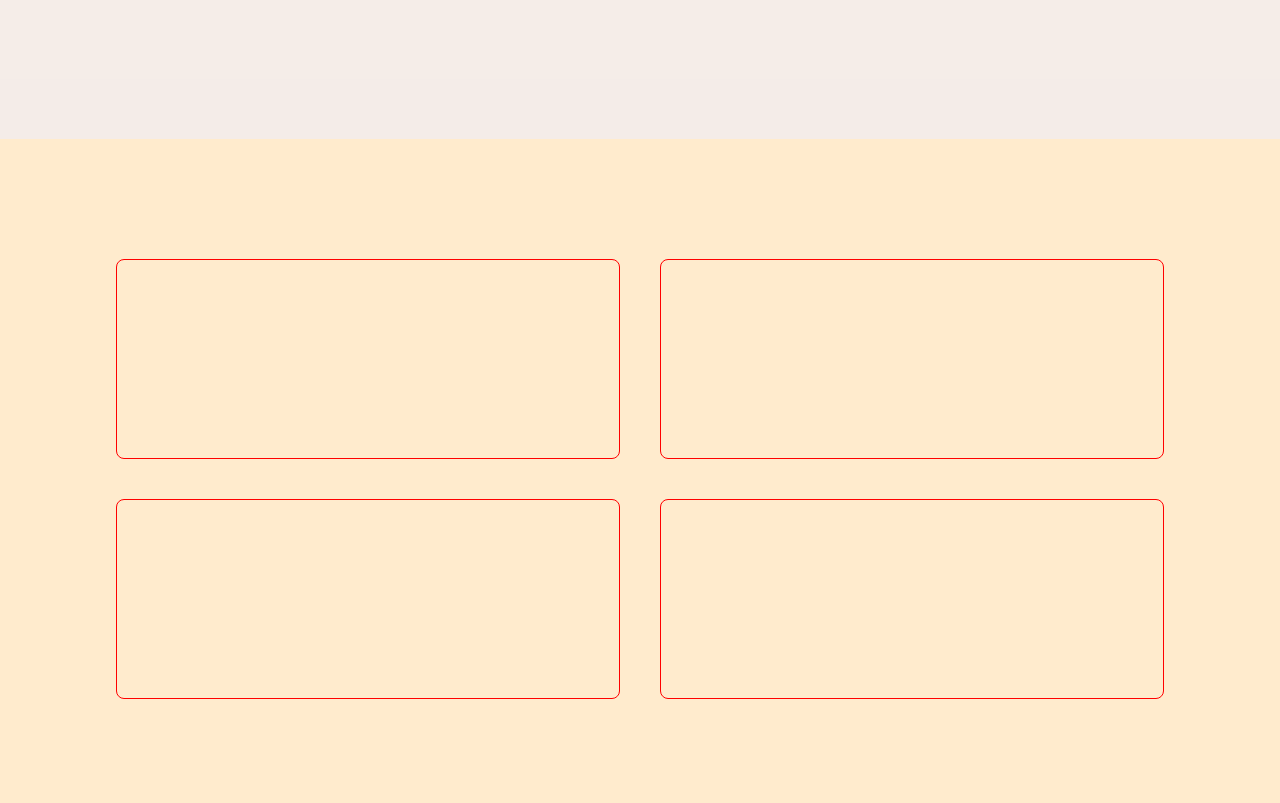
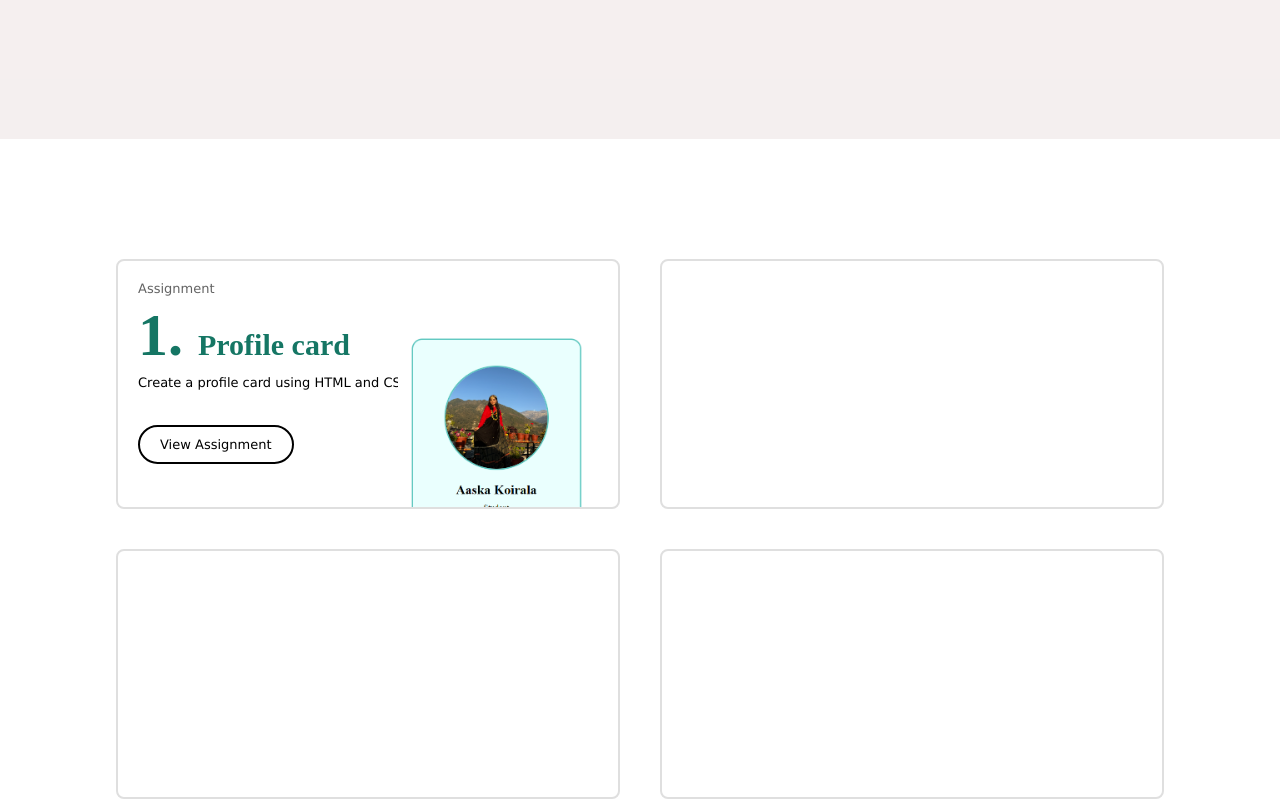
Before and after one commit to AaskaKoirala27/Web-Development, a plain HTML site: page index.html in a window 1280 px wide. Shown: the part 1700-2503 px from the top of the page. Drawn offline with Linux system fonts and the light colour scheme; a web font is replaced by a local one.

Commit message:
Here, I have added id card in the website page card.

```diff
--- a/Week1/css/style.css
+++ b/Week1/css/style.css
@@ -13,6 +13,7 @@
 .text-yellow {
     color: yellow;
 }
+
 .text-white {
     color: white;
 }
@@ -55,11 +56,11 @@
 
 }
 
-h1{
+h1 {
     color: red;
 }
 
-.img{
+.img {
     width: 100px;
     height: 100px;
 }
--- a/index.html
+++ b/index.html
@@ -2,75 +2,86 @@
 <html lang="en">
 
 <head>
-    <link rel="preconnect" href="https://fonts.googleapis.com">
-    <link rel="preconnect" href="https://fonts.gstatic.com" crossorigin>
+    <link rel="preconnect" href="https://fonts.googleapis.com" />
+    <link rel="preconnect" href="https://fonts.gstatic.com" crossorigin />
     <link href="https://fonts.googleapis.com/css2?family=Edu+AU+VIC+WA+NT+Arrows:wght@400..700&display=swap"
-        rel="stylesheet">
-    <meta charset="UTF-8">
-    <meta name="viewport" content="width=device-width, initial-scale=1.0">
+        rel="stylesheet" />
+    <meta charset="UTF-8" />
+    <meta name="viewport" content="width=device-width, initial-scale=1.0" />
     <title>Document</title>
-    <link rel="stylesheet" href="./style.css">
+    <link rel="stylesheet" href="./style.css" />
 
-    <link rel="preconnect" href="https://fonts.googleapis.com">
-    <link rel="preconnect" href="https://fonts.gstatic.com" crossorigin>
+    <link rel="preconnect" href="https://fonts.googleapis.com" />
+    <link rel="preconnect" href="https://fonts.gstatic.com" crossorigin />
     <link
         href="https://fonts.googleapis.com/css2?family=Edu+AU+VIC+WA+NT+Arrows:wght@400..700&family=Underdog&display=swap"
-        rel="stylesheet">
+        rel="stylesheet" />
 </head>
 
 <body>
     <header>
         <nav>
             <ul id="main" class="navbar">
-                <li> <a href="#" class="nav-link">Home </a>
-                </li>
-                <li> <a href="#" class="nav-link">About </a>
-                </li>
-                <li> <a href="#" class="nav-link">Contact </a>
-                </li>
+                <li><a href="#" class="nav-link">Home </a></li>
+                <li><a href="#" class="nav-link">About </a></li>
+                <li><a href="#" class="nav-link">Contact </a></li>
             </ul>
         </nav>
     </header>
     <main>
         <div class="hero-section">
             <div class="hero-section__wrapper">
-
-
                 <h1 class="hero-section__title">Introduction</h1>
                 <p>This is my intro page. Feel free to know about me.</p>
-                <a href="https://github.com/AaskaKoirala27" target="_blank" class="hero-section__link"> Github Link</a>
-
-
+                <a href="https://github.com/AaskaKoirala27" target="_blank" class="hero-section__link">
+                    Github Link</a>
             </div>
-
         </div>
         <section class="quote">
-            <div class="statement text-center">"Rivers know this: there is no hurry" </div>
+            <div class="statement text-center">
+                "Rivers know this: there is no hurry"
+            </div>
             <div class="text-center">-Aaska Koirala</div>
         </section>
-<section class="assignment-list">
-    <div class="assignment-list-card"></div>
-    <div class="assignment-list-card"></div>
-    <div class="assignment-list-card"></div>
-    <div class="assignment-list-card"></div>
-
-</section>
-
-
+        <section class="assignment-list">
+            <div class="assignment-list-card assignment-1">
+                <div class="assignment-list-card__title">Assignment</div>
+                <h1 class="">
+                    1. <span style="font-size: 30px"> Profile card</span>
+                </h1>
+                <div style="
+              font-family: Verdana, Geneva, Tahoma, sans-serif;
+              font-size: small;
+            ">
+                    Create a profile card using HTML and CSS
+                </div>
+                <a class="assignment-list-card__link" href="./class-assignment/index.html" target="_blank">View Assignment</a>
+                <img src="./images/image.png" alt="assignment 1" />
+            </div>
+            <div class="assignment-list-card"></div>
+            <div class="assignment-list-card"></div>
+            <div class="assignment-list-card"></div>
+        </section>
     </main>
     <div class="position-relative">
         <div class="position-absolute playbutton">
-            <svg width="24" height="24" xmlns="http://www.w3.org/2000/svg" fill-rule="evenodd" clip-rule="evenodd"><path d="M23 12l-22 12v-24l22 12zm-21 10.315l18.912-10.315-18.912-10.315v20.63z"/></svg>
-
+            <svg width="24" height="24" xmlns="http://www.w3.org/2000/svg" fill-rule="evenodd" clip-rule="evenodd">
+                <path d="M23 12l-22 12v-24l22 12zm-21 10.315l18.912-10.315-18.912-10.315v20.63z" />
+            </svg>
         </div>
-        <img class ="w-100 h-100" src="./imagemain.jpeg" alt="bg image">
+        <img class="w-100 h-100" src="./imagemain.jpeg" alt="bg image" />
     </div>
 
     <footer>
-        <h1> this is the footer. </h1>
+        <h1>this is the footer.</h1>
     </footer>
     <a href="#main" class="go-to-top">
-        <svg clip-rule="evenodd" fill-rule="evenodd" stroke-linejoin="round" stroke-miterlimit="2" viewBox="0 0 24 24" xmlns="http://www.w3.org/2000/svg"><path d="m9.001 10.978h-3.251c-.412 0-.75-.335-.75-.752 0-.188.071-.375.206-.518 1.685-1.775 4.692-4.945 6.069-6.396.189-.2.452-.312.725-.312.274 0 .536.112.725.312 1.377 1.451 4.385 4.621 6.068 6.396.136.143.207.33.207.518 0 .417-.337.752-.75.752h-3.251v9.02c0 .531-.47 1.002-1 1.002h-3.998c-.53 0-1-.471-1-1.002z" fill-rule="nonzero"/></svg>
+        <svg clip-rule="evenodd" fill-rule="evenodd" stroke-linejoin="round" stroke-miterlimit="2" viewBox="0 0 24 24"
+            xmlns="http://www.w3.org/2000/svg">
+            <path
+                d="m9.001 10.978h-3.251c-.412 0-.75-.335-.75-.752 0-.188.071-.375.206-.518 1.685-1.775 4.692-4.945 6.069-6.396.189-.2.452-.312.725-.312.274 0 .536.112.725.312 1.377 1.451 4.385 4.621 6.068 6.396.136.143.207.33.207.518 0 .417-.337.752-.75.752h-3.251v9.02c0 .531-.47 1.002-1 1.002h-3.998c-.53 0-1-.471-1-1.002z"
+                fill-rule="nonzero" />
+        </svg>
     </a>
 </body>
 
--- a/style.css
+++ b/style.css
@@ -4,8 +4,12 @@
     box-sizing: border-box;
 }
 
+html {
+    scroll-behavior: smooth;
+}
+
 body {
-    background-color: blanchedalmond;
+    background-color: rgb(255, 255, 255);
 }
 
 nav {
@@ -13,7 +17,7 @@ nav {
     padding: 8px 10px;
 }
 
-.navbar{
+.navbar {
     list-style: none;
     display: flex;
     /* justify-content: end - yesle chai content lai end ma lagxa */
@@ -25,10 +29,10 @@ nav {
 
 ul a:hover {
     color: pink;
-    text-decoration:dashed underline;
+    text-decoration: dashed underline;
 }
 
-.nav-link{
+.nav-link {
     text-decoration: none;
     color: black;
     font-size: 20px;
@@ -37,7 +41,7 @@ ul a:hover {
 
 /* Hero Section */
 
-.hero-section{
+.hero-section {
     width: 100%;
     height: 100vh;
     background-image: url('./imagemain.jpeg');
@@ -46,7 +50,7 @@ ul a:hover {
 
 }
 
-.hero-section__wrapper{
+.hero-section__wrapper {
     height: 100%;
     width: 100%;
     background-color: rgb(40 87 141 / 40%);
@@ -64,19 +68,19 @@ ul a:hover {
     font-family: "Edu AU VIC WA NT Arrows", cursive;
 } */
 
-.hero-section__wrapper h1{
+.hero-section__wrapper h1 {
     margin-bottom: 24px;
     color: white;
     font-family: "Edu AU VIC WA NT Arrows", cursive;
 }
 
-.hero-section__wrapper p{
+.hero-section__wrapper p {
     color: white;
     font-family: "Underdog", system-ui;
 }
 
 
-.hero-section__link{
+.hero-section__link {
     margin-top: 40px;
     color: black;
     background-color: white;
@@ -85,16 +89,16 @@ ul a:hover {
     border-radius: 4px;
 }
 
-.hero-section__link:hover{
+.hero-section__link:hover {
     color: white;
-    text-decoration:dashed underline;
-    background-color:rgba(19, 82, 165, 0.314);
+    text-decoration: dashed underline;
+    background-color: rgba(19, 82, 165, 0.314);
 }
 
-.quote{
+.quote {
     width: 100%;
     height: 1000px;
-    background-color:#f3ededda;
+    background-color: #f3ededde;
     display: flex;
     justify-content: center;
     /* align-items: center; */
@@ -103,17 +107,18 @@ ul a:hover {
 
 }
 
-.statement{
+.statement {
     padding: 20px;
     font-size: 40px;
     margin-bottom: 20px;
-    color:black;
+    color: black;
 
 }
 
-.text-center{
+.text-center {
     text-align: center;
 }
+
 .assignment-list {
     display: flex;
     flex-wrap: wrap;
@@ -123,15 +128,84 @@ ul a:hover {
 }
 
 .assignment-list-card {
-border: 1px solid red;
+    display: flex;
+    flex-direction: column;
+    background-color: white;
+    gap: 5px;
     border-radius: 8px;
+    border: 2px solid rgb(223, 223, 223);
+    border-radius: 8px;
+    padding: 20px;
     width: 45%;
-height: 200px;
-
+    height: 250px;
 }
 
+.assignment-list-card__title {
+    font-family: Verdana, Geneva, Tahoma, sans-serif;
+    font-size: 13px;
+    font-weight: 400;
+    color: rgb(99, 99, 99);
+}
+
+.assignment-list-card h1 {
+    font-size: 60px;
+    font-weight: 700;
+    color: rgb(21, 118, 100);
+}
+
+.assignment-1 {
+    position: relative;
+    overflow: hidden;
+    cursor: pointer;
+    transition: all 0.3s ease-in-out;
+}
+
+.assignment-1 img {
+    width: 200px;
+    opacity: 1;
+    border-radius: 8px;
+    object-fit: cover;
+    object-position: center bottom;
+    position: absolute;
+    transition: all 0.3s ease-in-out;
+    bottom: -30px;
+    right: 20px;
+}
+
+
+.assignment-list-card__link {
+    padding: 10px;
+    margin-top: 30px;
+    font-size: small;
+    padding-inline: 20px;
+    color: rgb(0, 0, 0);
+    font-family: Verdana, Geneva, Tahoma, sans-serif;
+    border-radius: 30px;
+    text-decoration: none;
+    background-color: rgb(255, 255, 255);
+    border: 2px solid rgb(0, 0, 0);
+    width: max-content;
+    transition: all 0.3s ease-in-out;
+}
+
+.assignment-1:hover {
+    border-color: rgb(85, 158, 214);
+    background: linear-gradient(90deg, rgba(61, 222, 227, 0.5) 0%, rgba(255, 255, 255, 0.5) 50%);
+}
+
+.assignment-1:hover img {
+    transform: scale(1.2) rotate(8deg);
+}
+
+.assignment-1:hover .assignment-list-card__link {
+    background-color: rgb(0, 0, 0);
+    color: white;
+}
+
+
+
 @media (max-width: 767px) {
-   footer{
+    footer {
         background-color: azure;
     }
 }
@@ -139,25 +213,25 @@ height: 200px;
 @media (max-width: 767px) {
     .assignment-list-card {
         width: 100%;
-        height: 200px;;
+        height: 200px;
+        ;
     }
 }
+
 @media (min-width:1200px) {
-    footer{
+    footer {
         background-color: blue;
     }
 }
 
-@media (min-width:768) and (max-width: 1200px){
-    footer{
+@media (min-width:768) and (max-width: 1200px) {
+    footer {
         background-color: green;
     }
 }
 
-.go-to-top{
-    background-color: black;
-    color: white;
-    size: 1.5rem;
+.go-to-top {
+    size: 1rgb(70, 206, 168);
     width: 100px;
     height: 100px;
     display: flex;
@@ -169,10 +243,11 @@ height: 200px;
 
 }
 
-.go-to-top svg{
-    fill: white;
+.go-to-top svg {
+    fill: rgb(30, 202, 102);
 }
-.position-relative{
+
+.position-relative {
     position: relative;
     padding: 40px 300px;
     width: 100%;
@@ -180,7 +255,7 @@ height: 200px;
     background-color: white;
 }
 
-.position-absolute{
+.position-absolute {
     position: absolute;
     top: 50%;
     left: 50%;
@@ -189,7 +264,8 @@ height: 200px;
     width: 200px;
     transform: translate(-50%, -50%);
 }
-.w-100{
+
+.w-100 {
     width: 100%;
 }
 
```
Also changed, not shown: Week1/about.html (+9 -5 lines), Week1/contact.html (+4 -1 lines), Week1/index.html (+17 -13 lines), class-assignment/contact.html (+4 -1 lines), class-assignment/css/style.css (+12 -4 lines), class-assignment/index.html (+10 -6 lines), images/image.png (added), 2 other files. Lines whose indentation alone changed are shown as unchanged.
